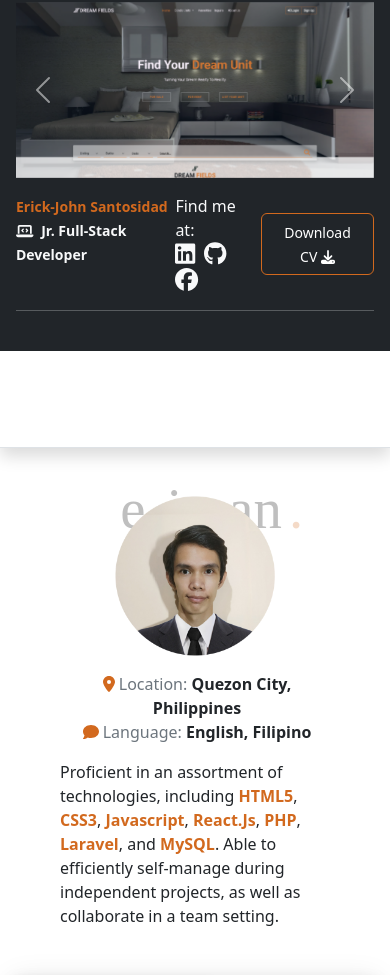
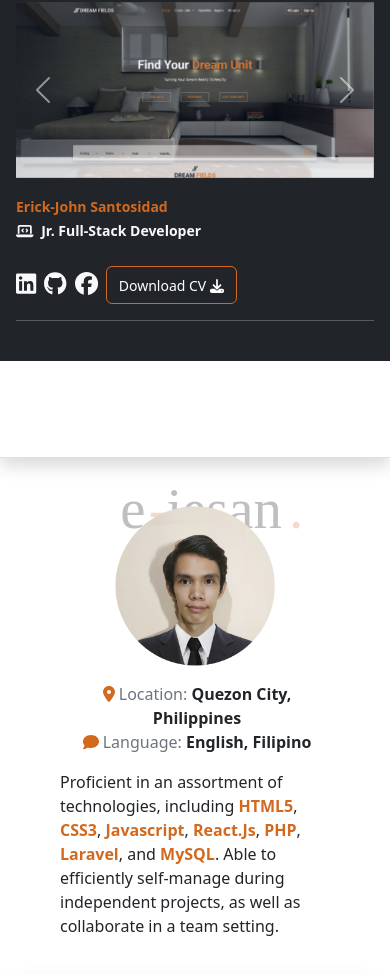
Before and after one commit to ricesush/portfoliov2, a React (Vite) app: page / in a window 390 px wide. Shown: the part 741-1716 px from the top of the page. Built offline with nearby package versions, Linux system fonts and the light colour scheme.

Commit message:
done fixing the landing page

```diff
--- a/src/App.css
+++ b/src/App.css
@@ -48,7 +48,6 @@ body {
 }
 
 .custom-btn:hover > small > .btn-text {
-  padding-right: 0.3rem;
   transition: 0.3s all !important;
 }
 
--- a/src/components/HeaderSection.jsx
+++ b/src/components/HeaderSection.jsx
@@ -85,7 +85,7 @@ const HeaderSection = () => {
               <span className='visually-hidden'>Next</span>
             </button>
           </div>
-          <section className='pt-3 d-flex'>
+          <section className='pt-3 d-sm-flex '>
             <div>
               <small className='fw-bold yellowText '>
                 Erick-John Santosidad
@@ -96,9 +96,8 @@ const HeaderSection = () => {
                 Full-Stack Developer
               </small>
             </div>
-            <div className='d-flex align-items-center ms-auto'>
-              <div className='d-md-flex align-items-center'>
-                <div className='pe-3'>Find me at: </div>
+            <div className='d-flex align-items-center ms-auto pt-sm-0 pt-4'>
+              <div className='d-md-flex d-sm-block d-flex align-items-center'>
                 {socmeds.map((socmed) => {
                   return (
                     <a href={socmed.href} target='blank' key={socmed.id}>
```
